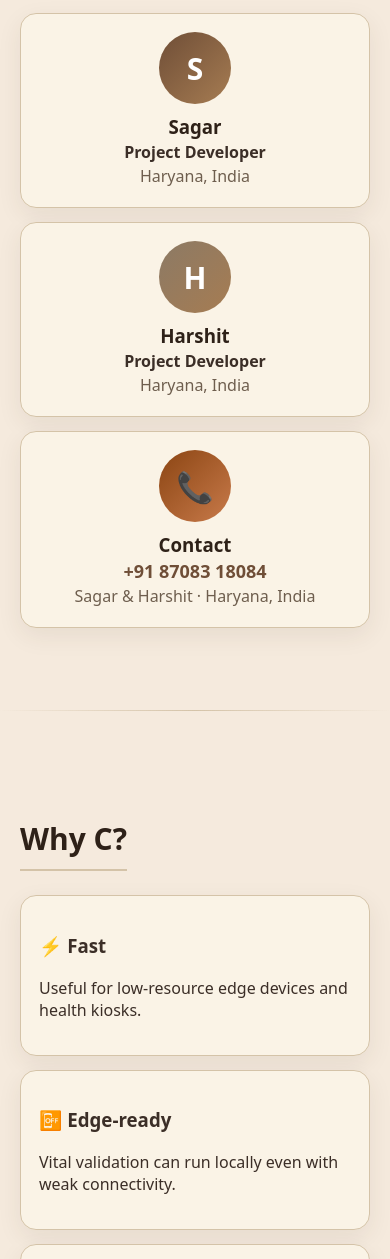
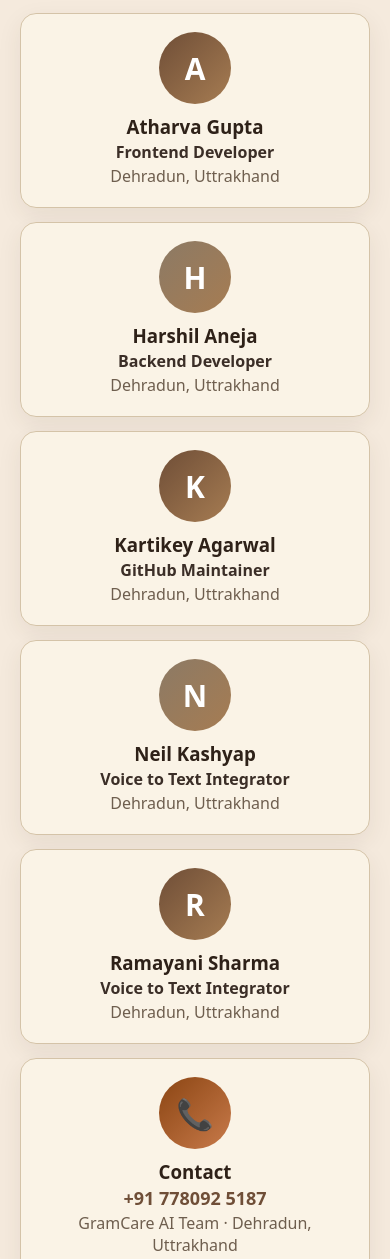
Before and after one commit to kartikey0310/GramCareAi, a plain HTML site: page public/index.html in a window 390 px wide. Shown: the part 5806-7065 px from the top of the page. Drawn offline with Linux system fonts and the light colour scheme; no server answers.

Commit message:
Update credits section with new team members
- Replace Sagar & Harshit with new team: Atharva Gupta (Frontend Developer),
  Harshil Aneja (Backend Developer), Kartikey Agarwal (GitHub Maintainer),
  Neil Kashyap & Ramayani Sharma (Voice to Text Integrators)
- All locations set to Dehradun, Uttrakhand
- Contact: removed names, mobile changed to +91 7780925187

```diff
--- a/public/index.html
+++ b/public/index.html
@@ -225,22 +225,40 @@
         </p>
         <div class="grid about">
           <article class="card person">
-            <div class="av">S</div>
-            <h3>Sagar</h3>
-            <p><b>Project Developer</b></p>
-            <p class="note">Haryana, India</p>
+            <div class="av">A</div>
+            <h3>Atharva Gupta</h3>
+            <p><b>Frontend Developer</b></p>
+            <p class="note">Dehradun, Uttrakhand</p>
           </article>
           <article class="card person">
             <div class="av alt">H</div>
-            <h3>Harshit</h3>
-            <p><b>Project Developer</b></p>
-            <p class="note">Haryana, India</p>
+            <h3>Harshil Aneja</h3>
+            <p><b>Backend Developer</b></p>
+            <p class="note">Dehradun, Uttrakhand</p>
+          </article>
+          <article class="card person">
+            <div class="av">K</div>
+            <h3>Kartikey Agarwal</h3>
+            <p><b>GitHub Maintainer</b></p>
+            <p class="note">Dehradun, Uttrakhand</p>
+          </article>
+          <article class="card person">
+            <div class="av alt">N</div>
+            <h3>Neil Kashyap</h3>
+            <p><b>Voice to Text Integrator</b></p>
+            <p class="note">Dehradun, Uttrakhand</p>
+          </article>
+          <article class="card person">
+            <div class="av">R</div>
+            <h3>Ramayani Sharma</h3>
+            <p><b>Voice to Text Integrator</b></p>
+            <p class="note">Dehradun, Uttrakhand</p>
           </article>
           <article class="card person">
             <div class="av ph">📞</div>
             <h3>Contact</h3>
-            <p><a href="tel:+918708318084">+91 87083 18084</a></p>
-            <p class="note">Sagar & Harshit · Haryana, India</p>
+            <p><a href="tel:+917780925187">+91 778092 5187</a></p>
+            <p class="note">GramCare AI Team · Dehradun, Uttrakhand</p>
           </article>
         </div>
       </section>
```
